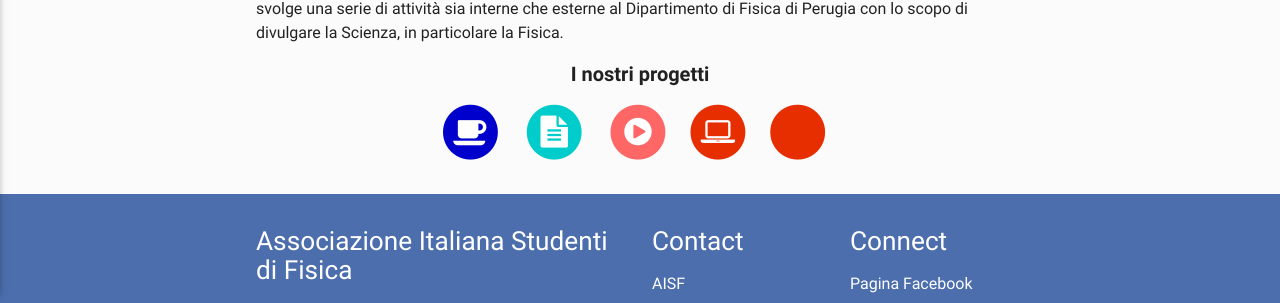
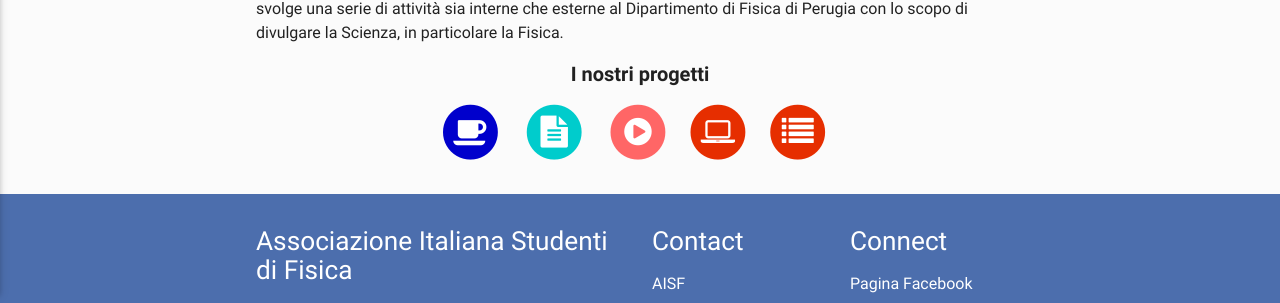
Before and after one commit to ai-sf/aisf_perugia, a Jekyll site: the page built from index.html, in a window 1280 px wide. Shown: the part 666-969 px from the top of the page. Built offline with Jekyll 4.4.1, drawn with Linux system fonts in a browser that asks for light colours; nearby versions of some CDN libraries.

Commit message:
Update index.html

```diff
--- a/index.html
+++ b/index.html
@@ -59,7 +59,7 @@
           <a href="/perugia/Storico">
             <span class="fa-stack fa-2x">
               <i class="fa fa-circle fa-stack-2x text-primary" style="color:rgb(230, 46, 0)"></i>
-              <i class="fas fa-list fa-stack-1x fa-inverse"></i>
+              <i class="fa fa-list fa-stack-1x fa-inverse"></i>
             </span>&nbsp; &nbsp;
           </a>
         </span>
```
